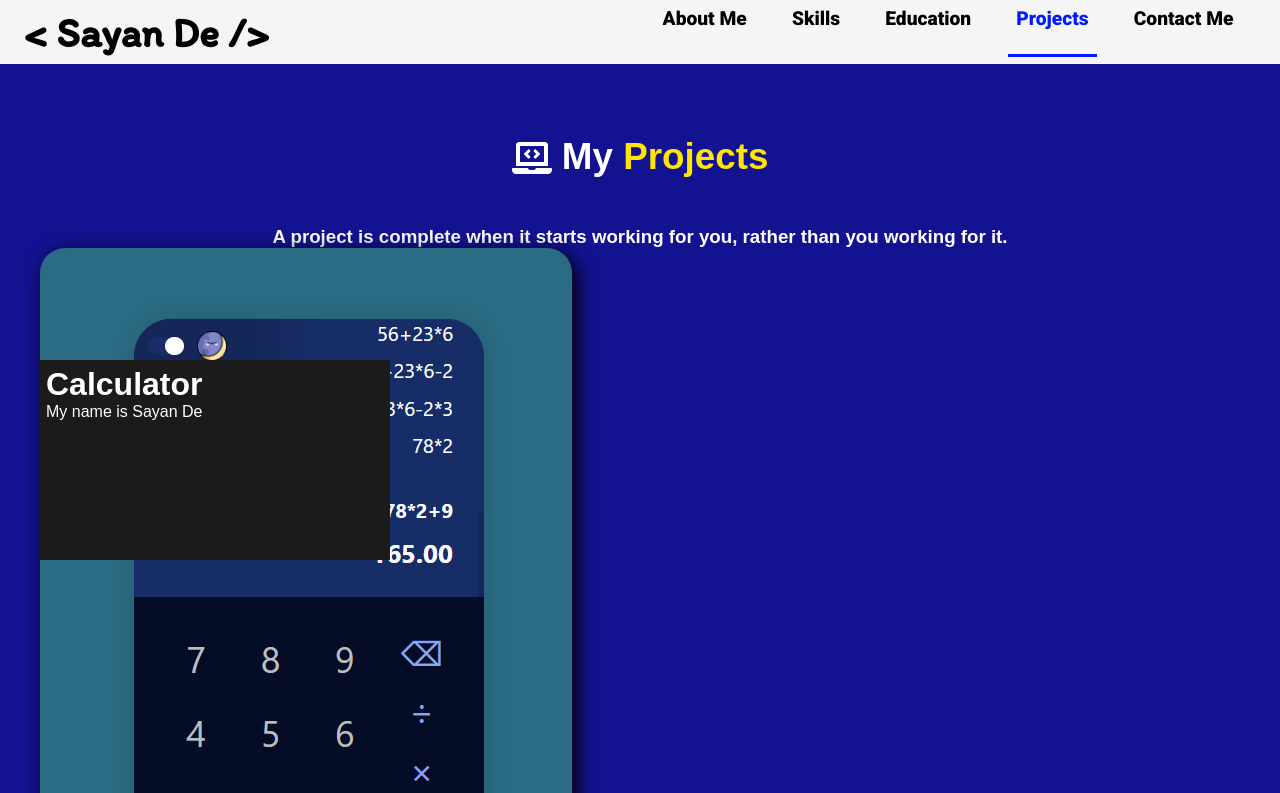
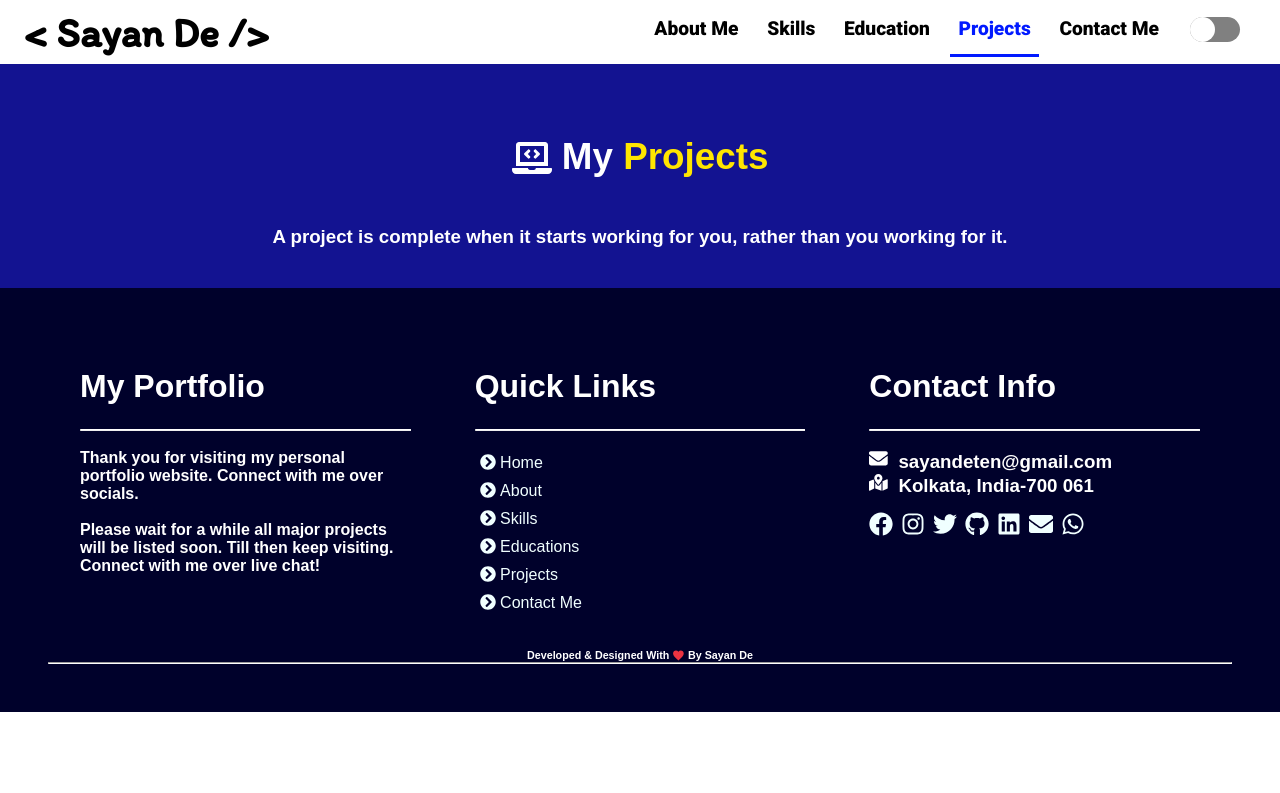
Before and after one commit to sayandedotcom/My-Portfolio-Website-ReactJs, a React (Create React App) app: page /projects in a window 1280 px wide. Shown: the top 793 px of the page. Built offline with nearby package versions, Linux system fonts and the light colour scheme.

Commit message:
14th Commit

```diff
--- a/src/components/about/about.jsx
+++ b/src/components/about/about.jsx
@@ -13,10 +13,10 @@ export default function About() {
           <PersonIcon sx={{ fontSize: "2.5rem" }} className="about-icon" />
           &nbsp;About&nbsp;<span style={{ color: "#7303a7" }}>Me</span>
         </div>
-        <h3 className="about-quote">
+        {/* <h3 className="about-quote">
           It is possible to fly without motors, but not without knowledge and
           skill
-        </h3>
+        </h3> */}
       </Grid>
       <Grid item lg={12} md={12} sm={12} xs={12}>
         <h3 className="about-essay">
--- a/src/components/navigation/navigation.css
+++ b/src/components/navigation/navigation.css
@@ -16,10 +16,10 @@
   font-size: 1.2rem;
   font-family: "Itim", cursive;
   font-family: "Roboto", sans-serif;
-  font-weight: 600;
+  font-weight: 100;
   text-decoration: none;
-  padding: 0 8px;
-  justify-content: space-around;
+  padding: 10px 8px;
+  /* justify-content: space-around; */
 }
 .nav-link:hover {
   color: #011aff;
@@ -51,3 +51,22 @@
 .footer-heading {
   padding-bottom: 1.5rem;
 }
+.toggle {
+  height: 25px;
+  width: 50px;
+  border-radius: 20px;
+  background-color: grey;
+  margin: 10px;
+}
+.circle {
+  height: 25px;
+  width: 25px;
+  border-radius: 50%;
+  background-color: white;
+  transition: 300ms;
+}
+.toggleactive {
+  height: 25px;
+  margin-left: 25px;
+  background-color: #323233;
+}
--- a/src/components/navigation/navigation.jsx
+++ b/src/components/navigation/navigation.jsx
@@ -1,4 +1,4 @@
-import React from "react";
+import React, { useState } from "react";
 import "./navigation.css";
 import {
   AppBar,
@@ -15,15 +15,22 @@ import { FaMapMarkedAlt, FaEnvelope } from "react-icons/fa";
 import navLinks from "./navLinks";
 import footerLinks from "./footerLinks";
 import Drawer from "./drawer";
+// import Toggle from "./toggle";
 function Navigation() {
   const theme = useTheme();
   const isMatch = useMediaQuery(theme.breakpoints.down("md"));
+  const [isDarkMode, setDarkMode] = useState(false);
   return (
     <>
-      <AppBar position="static" color="default">
+      {/* Navtigation Bar Starts */}
+      <AppBar
+        position="static"
+        // color="default"
+        style={{ backgroundColor: `${isDarkMode ? "grey" : "white"}` }}
+      >
         <Toolbar>
           <Grid container>
-            <Grid item lg={6} md={6} sm={5} xs={9}>
+            <Grid item lg={6} md={9} sm={5} xs={8}>
               <Tooltip title="Go Home" placement="bottom-end" arrow>
                 <Link className="logo" to="/">
                   <h1>&lt;&nbsp;</h1>
@@ -35,15 +42,34 @@ function Navigation() {
             <Grid
               item
               lg={6}
-              md={6}
+              md={3}
               sm={7}
-              xs={3}
+              xs={4}
               className="nav-links-container"
             >
               {isMatch ? (
+                <>
+                  <Tooltip
+                    title={`Switch to ${
+                      isDarkMode ? "Light Mode" : "Dark Mode"
+                    }`}
+                    placement="bottom-end"
+                    arrow
+                  >
+                    <div
+                      className="toggle"
+                      onClick={() => setDarkMode(!isDarkMode)}
+                    >
+                      <div
+                        className={`circle ${isDarkMode ? "toggleactive" : ""}`}
+                      ></div>
+                    </div>
+                  </Tooltip>
                   <Drawer navLinks={navLinks} />
+                </>
               ) : (
-                navLinks.map(({ to, name }, index) => (
+                <>
+                  {navLinks.map(({ to, name }, index) => (
                     <Tooltip
                       key={index}
                       title={name}
@@ -54,13 +80,35 @@ function Navigation() {
                         {name}
                       </NavLink>
                     </Tooltip>
-                ))
+                  ))}
+                  <Tooltip
+                    title={`Switch to ${
+                      isDarkMode ? "Light Mode" : "Dark Mode"
+                    }`}
+                    placement="bottom-end"
+                    arrow
+                  >
+                    <div
+                      className="toggle"
+                      onClick={() => setDarkMode(!isDarkMode)}
+                    >
+                      <div
+                        className={`circle ${isDarkMode ? "toggleactive" : ""}`}
+                      ></div>
+                    </div>
+                  </Tooltip>
+                </>
               )}
             </Grid>
           </Grid>
         </Toolbar>
       </AppBar>
+      {/* Navtigation Bar ENds */}
+
       <Outlet />
+
+      {/* Footer Bar Starts */}
+
       <footer style={{ backgroundColor: "#00012b", color: "white" }}>
         <Grid container p={6}>
           <Grid item lg={4} md={4} sm={12} xs={12} p={4}>
@@ -134,6 +182,7 @@ function Navigation() {
           </Grid>
         </Grid>
       </footer>
+      {/* Footer Bar Starts */}
     </>
   );
 }
--- /dev/null
+++ b/src/components/navigation/toggle.jsx
@@ -0,0 +1,11 @@
+import React from "react";
+import "./navigation.css";
+function Toggle() {
+  return (
+    <div className="toggle">
+      <div className="circle"></div>
+    </div>
+  );
+}
+
+export default Toggle;
--- a/src/components/projects/projects.jsx
+++ b/src/components/projects/projects.jsx
@@ -69,7 +69,7 @@ export default function Projects() {
           ))}
         </Masonry>
       </Box> */}
-      <div className="container">
+      {/* <div className="container">
         <div className="card">
           <img src={Calulator} alt="cal" />
           <div className="intro">
@@ -77,7 +77,7 @@ export default function Projects() {
             <p>My name is Sayan De</p>
           </div>
         </div>
-      </div>
+      </div> */}
     </Grid>
   );
 }
```
Lines whose indentation alone changed are shown as unchanged.
